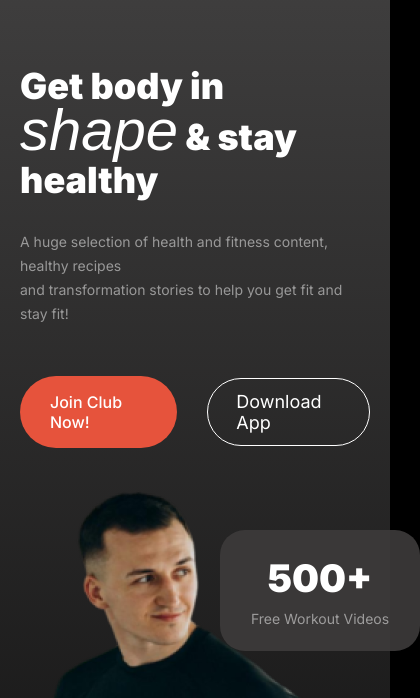
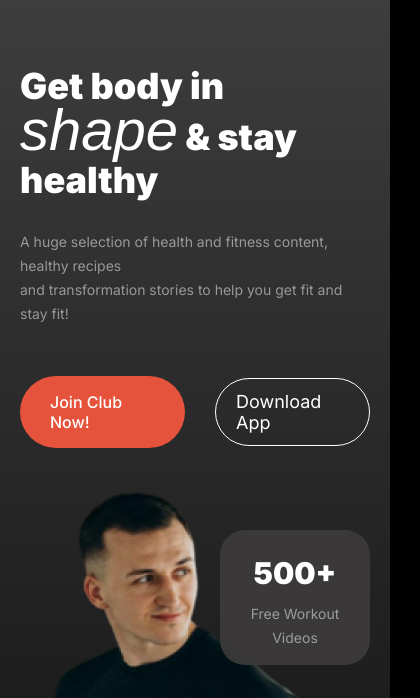
Before and after one commit to mdridoyhasan215246/programming-hero-assignment-02, a plain HTML site: page index.html in a window 390 px wide. Shown: the part 82-780 px from the top of the page, 420 px wide, since content can reach past the window. Drawn offline with Linux system fonts and the light colour scheme; a web font is replaced by a local one.

Commit message:
mobile responsive issue fixing

```diff
--- a/mobile.css
+++ b/mobile.css
@@ -87,7 +87,7 @@
         .secondary-btn{
 
 
-            padding: 12px 28px;
+            padding: 12px 20px;
             gap: 10px;
             border-radius: 4.2rem ;
             background-color: transparent;
@@ -102,7 +102,7 @@
                 background-color: rgba(48, 48, 48, 0.911);
               text-align: center;
               padding: 40px 0px;
-              max-width: 250px;
+              max-width: 200px;
               transform: translate(1px, -150px);
               display: flex;
               justify-content: space-evenly;
@@ -121,13 +121,18 @@
             .img-btn2{
                 background-color: rgba(61, 59, 59, 0.911);
               text-align: center;
-              padding: 20px 10px;
-              max-width: 200px;
+              padding: 15px 10px;
+              max-width: 150px;
               transform: translate(200px, -650px);
               display: flex;
               justify-content: space-evenly;
               align-items: center;
               border-radius: 25px;
+
+            }
+
+            .img-btn2 h2{
+                font-size: 3.0rem;
 
             }
 
```
